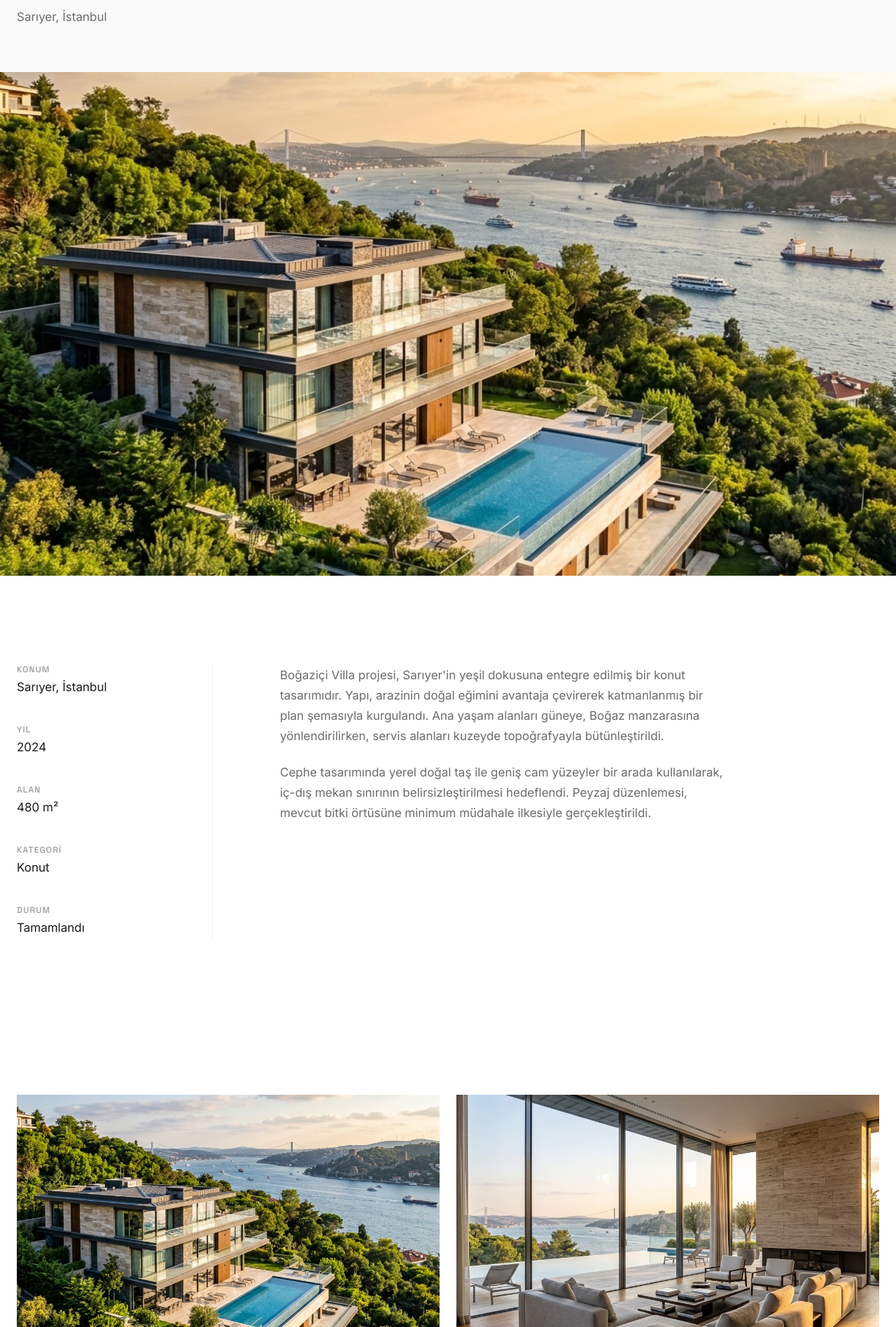
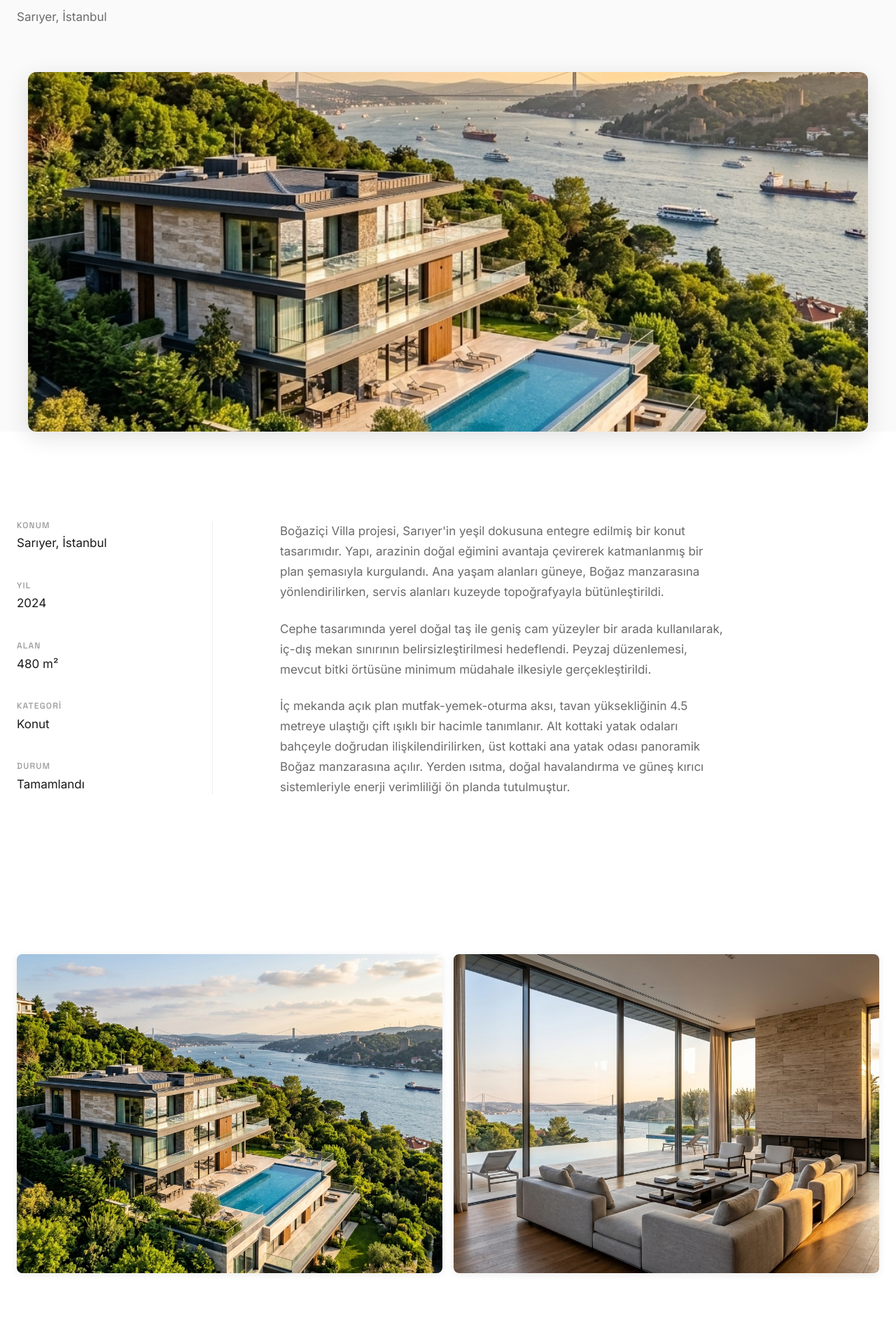
Before and after one commit to ykpgunduz/Yavuzoglu-Mimarlik, a Next.js app: page /projeler/bogazici-villa in a window 1280 px wide. Shown: the part 323-2220 px from the top of the page at 70% size. Built offline with nearby package versions, Linux system fonts and the light colour scheme.

Commit message:
yavuzoglu-mimarlik

```diff
--- a/src/app/projeler/[slug]/page.module.css
+++ b/src/app/projeler/[slug]/page.module.css
@@ -66,13 +66,18 @@
 /* ===== HERO GÖRSEL ===== */
 .heroImage {
   width: 100%;
+  padding: 0 var(--space-lg);
+  max-width: 1280px;
+  margin: 0 auto;
 }
 
 .heroPlaceholder {
   position: relative;
   width: 100%;
-  aspect-ratio: 16 / 9;
+  aspect-ratio: 21 / 9;
   overflow: hidden;
+  border-radius: 12px;
+  box-shadow: 0 8px 32px rgba(0, 0, 0, 0.12);
 }
 
 .heroImg {
@@ -145,13 +150,21 @@
 .galleryGrid {
   display: grid;
   grid-template-columns: repeat(2, 1fr);
-  gap: var(--space-md);
+  gap: var(--space-sm);
 }
 
 .galleryItem {
   position: relative;
-  aspect-ratio: 16 / 10;
+  aspect-ratio: 4 / 3;
   overflow: hidden;
+  border-radius: 8px;
+  box-shadow: 0 2px 12px rgba(0, 0, 0, 0.08);
+  transition: box-shadow var(--transition-fast), transform var(--transition-fast);
+}
+
+.galleryItem:hover {
+  box-shadow: 0 6px 24px rgba(0, 0, 0, 0.14);
+  transform: translateY(-3px);
 }
 
 .galleryImg {
@@ -160,7 +173,7 @@
 }
 
 .galleryItem:hover .galleryImg {
-  transform: scale(1.03);
+  transform: scale(1.05);
 }
 
 /* ===== PROJE NAVİGASYONU ===== */
@@ -214,8 +227,13 @@
 
 /* ===== RESPONSIVE ===== */
 @media (max-width: 768px) {
+  .heroImage {
+    padding: 0 var(--space-md);
+  }
+
   .heroPlaceholder {
     aspect-ratio: 16 / 9;
+    border-radius: 8px;
   }
 
   .contentGrid {
--- a/src/app/projeler/[slug]/page.tsx
+++ b/src/app/projeler/[slug]/page.tsx
@@ -135,6 +135,7 @@ export default async function ProjectDetailPage({ params }: PageProps) {
                     src={imgSrc}
                     alt={`${project.title} - Görsel ${i + 1}`}
                     fill
+                    sizes="(max-width: 768px) 100vw, 50vw"
                     className={styles.galleryImg}
                   />
                 </div>
--- a/src/data/projects.ts
+++ b/src/data/projects.ts
@@ -27,7 +27,9 @@ export const projects: Project[] = [
       "Boğaz siluetine açılan, doğal taş ve cam yüzeylerin diyaloğuyla şekillenen çağdaş bir yaşam alanı.",
     description: `Boğaziçi Villa projesi, Sarıyer'in yeşil dokusuna entegre edilmiş bir konut tasarımıdır. Yapı, arazinin doğal eğimini avantaja çevirerek katmanlanmış bir plan şemasıyla kurgulandı. Ana yaşam alanları güneye, Boğaz manzarasına yönlendirilirken, servis alanları kuzeyde topoğrafyayla bütünleştirildi.
 
-Cephe tasarımında yerel doğal taş ile geniş cam yüzeyler bir arada kullanılarak, iç-dış mekan sınırının belirsizleştirilmesi hedeflendi. Peyzaj düzenlemesi, mevcut bitki örtüsüne minimum müdahale ilkesiyle gerçekleştirildi.`,
+Cephe tasarımında yerel doğal taş ile geniş cam yüzeyler bir arada kullanılarak, iç-dış mekan sınırının belirsizleştirilmesi hedeflendi. Peyzaj düzenlemesi, mevcut bitki örtüsüne minimum müdahale ilkesiyle gerçekleştirildi.
+
+İç mekanda açık plan mutfak-yemek-oturma aksı, tavan yüksekliğinin 4.5 metreye ulaştığı çift ışıklı bir hacimle tanımlanır. Alt kottaki yatak odaları bahçeyle doğrudan ilişkilendirilirken, üst kottaki ana yatak odası panoramik Boğaz manzarasına açılır. Yerden ısıtma, doğal havalandırma ve güneş kırıcı sistemleriyle enerji verimliliği ön planda tutulmuştur.`,
     area: "480 m²",
     status: "Tamamlandı",
     featured: true,
@@ -50,7 +52,9 @@ Cephe tasarımında yerel doğal taş ile geniş cam yüzeyler bir arada kullan
       "Tarihi dokuya saygılı, esnek çalışma alanları sunan bir karma kullanımlı ofis projesi.",
     description: `Kadıköy'ün tarihi merkezine yakın konumlanan bu ofis yapısı, çevresindeki kentsel dokuyla ölçek ve malzeme dilinde uyum sağlamayı hedefler. Bina, açık plan ofis katları, ortak çalışma alanları ve zemin katta kamusal erişime açık bir kafe-galeri mekanı barındırır.
 
-Cephedeki dikey ahşap lamel sistemi hem güneş kontrolü sağlar hem de sokak cephesine ritmik bir doku katar. İç mekanda açığa çıkarılmış beton, doğal ahşap ve endüstriyel detaylar, sade ama karakterli bir atmosfer oluşturur.`,
+Cephedeki dikey ahşap lamel sistemi hem güneş kontrolü sağlar hem de sokak cephesine ritmik bir doku katar. İç mekanda açığa çıkarılmış beton, doğal ahşap ve endüstriyel detaylar, sade ama karakterli bir atmosfer oluşturur.
+
+Yapının çatı katında yeşil bir teras alanı tasarlanarak çalışanlara açık hava dinlenme imkanı sunulmuştur. Esnek bölme duvar sistemi sayesinde ofis katları, farklı kiracı ihtiyaçlarına göre yeniden düzenlenebilir. Bina genelinde enerji verimli aydınlatma, yağmur suyu geri kazanımı ve bisiklet park alanlarıyla sürdürülebilir bir çalışma ortamı hedeflenmiştir.`,
     area: "1.200 m²",
     status: "Tamamlandı",
     featured: true,
@@ -73,7 +77,9 @@ Cephedeki dikey ahşap lamel sistemi hem güneş kontrolü sağlar hem de sokak
       "Kompakt bir parselde maksimum yaşam kalitesi sunan, ışık odaklı bir konut tasarımı.",
     description: `Beşiktaş Ulus'ta dar ve derin bir parselde konumlanan bu konut projesi, sınırlı alanda yaşam kalitesini maksimize etme sorusuna yanıt arar. Tasarım, iç avlu ve ışıklık sistemleriyle her kata doğal ışık ulaştırırken, katlararası görsel bağlantılarla mekansal genişlik hissi yaratır.
 
-Malzeme paletinde beyaz sıva, doğal meşe ve mat siyah metal detaylar kullanıldı. Her dairenin en az bir yönde kente açılan geniş bir penceresi bulunur — bu, projenin temel tasarım ilkesidir.`,
+Malzeme paletinde beyaz sıva, doğal meşe ve mat siyah metal detaylar kullanıldı. Her dairenin en az bir yönde kente açılan geniş bir penceresi bulunur — bu, projenin temel tasarım ilkesidir.
+
+Ortak alanlarda minimalist bir tasarım dili benimsenmiş, giriş holü ve merdiven boşluğu zenithal bir ışıklıkla aydınlatılmıştır. Dairelerin iç düzeninde gizli depolama çözümleri ve entegre mobilya sistemleri kullanılarak kompakt alanlarda ferah bir yaşam deneyimi sağlanmıştır. Çatı katında sakinlere özel bir teras bahçesi, kentin panoramik manzarasıyla buluşma noktası olarak tasarlanmıştır.`,
     area: "320 m²",
     status: "Tamamlandı",
     featured: true,
@@ -96,7 +102,9 @@ Malzeme paletinde beyaz sıva, doğal meşe ve mat siyah metal detaylar kullanı
       "Ada mimarisinin geleneksel ölçeğini çağdaş bir dille yeniden yorumlayan ahşap bir yazlık konut.",
     description: `Büyükada'nın karakteristik ahşap yapı geleneğinden ilham alan bu yazlık ev, geleneksel ölçek ve oranları modern bir plan şemasıyla birleştirir. Geniş verandalar, yüksek tavanlar ve çapraz havalandırma sistemiyle doğal iklimlendirme ön planda tutuldu.
 
-Yapının ahşap taşıyıcı sistemi yerel ustalarla birlikte detaylandırıldı. Cephedeki panjur sistemi hem mahremiyet hem de güneş kontrolü sağlarken, adanın yeşil dokusuna karışan bir siluet oluşturur.`,
+Yapının ahşap taşıyıcı sistemi yerel ustalarla birlikte detaylandırıldı. Cephedeki panjur sistemi hem mahremiyet hem de güneş kontrolü sağlarken, adanın yeşil dokusuna karışan bir siluet oluşturur.
+
+Bahçe düzenlemesinde adanın endemik bitki türleri tercih edilerek doğal peyzajla uyum sağlanmıştır. Zemin katta deniz manzarasına açılan geniş bir salon ve açık mutfak yer alırken, üst katta yatak odaları çam ağaçlarının arasından süzülen ışıkla aydınlanır. Yaz aylarında doğal havalandırmanın yeterli olduğu yapıda, kışın ise şömine ve yerden ısıtma sistemiyle konforlu bir yaşam ortamı sunulmaktadır.`,
     area: "260 m²",
     status: "Tamamlandı",
     featured: false,
@@ -119,7 +127,9 @@ Yapının ahşap taşıyıcı sistemi yerel ustalarla birlikte detaylandırıld
       "1960'ların bir apartman katını çağdaş sanat galerisine dönüştüren minimal bir iç mekan projesi.",
     description: `Nişantaşı'nda 1960'lara ait bir apartmanın ikinci katının çağdaş sanat galerisine dönüştürülmesi projesinde, mevcut yapının kemik yapısı korunarak iç mekan tamamen yeniden kurgulandı. Orijinal tavan yüksekliğinin sağladığı avantajla, esnek sergileme duvarları ve doğal ışık kuyuları tasarlandı.
 
-Zemin, dökme beton; duvarlar, beyaz alçı sıva; tavan ise açığa çıkarılmış orijinal beton kasettir. Bu üç yüzey bir araya geldiğinde, sanat eserlerinin ön plana çıktığı nötr ama atmosferik bir mekan ortaya çıkar.`,
+Zemin, dökme beton; duvarlar, beyaz alçı sıva; tavan ise açığa çıkarılmış orijinal beton kasettir. Bu üç yüzey bir araya geldiğinde, sanat eserlerinin ön plana çıktığı nötr ama atmosferik bir mekan ortaya çıkar.
+
+Aydınlatma tasarımı, galeri mekanının en kritik unsurlarından biri olarak ele alınmıştır. Ray tipi LED armatürler eserlere odaklanmış spot aydınlatma sağlarken, tavan ışık kuyularından süzülen doğal gün ışığı mekana canlı bir atmosfer katar. Giriş bölümünde küçük bir kafe köşesi ve sanat kitapları bölümü, ziyaretçi deneyimini zenginleştiren tamamlayıcı unsurlar olarak tasarlanmıştır.`,
     area: "180 m²",
     status: "Tamamlandı",
     featured: false,
@@ -142,7 +152,9 @@ Zemin, dökme beton; duvarlar, beyaz alçı sıva; tavan ise açığa çıkarıl
       "Deniz seviyesinden yükselen, sürdürülebilir malzemelerle tasarlanmış bir kıyı konut projesi.",
     description: `Tarabya sahilinde konumlanan bu residence projesi, denizle ilişkiyi her kattan yaşatmayı hedefler. Yapının kademeli kütle organizasyonu, her daireye kesintisiz bir deniz görüşü ve geniş bir teras alanı sağlar.
 
-Sürdürülebilirlik projenin temel ilkelerinden biridir: yağmur suyu toplama, pasif güneş kontrolü ve yerel malzeme kullanımı tasarımın ayrılmaz parçalarıdır. Cephede kullanılan geri dönüştürülmüş ahşap kompozit paneller hem estetik hem de çevresel sorumluluk taşır.`,
+Sürdürülebilirlik projenin temel ilkelerinden biridir: yağmur suyu toplama, pasif güneş kontrolü ve yerel malzeme kullanımı tasarımın ayrılmaz parçalarıdır. Cephede kullanılan geri dönüştürülmüş ahşap kompozit paneller hem estetik hem de çevresel sorumluluk taşır.
+
+Zemin katta sakinlere özel bir yüzme havuzu, fitness merkezi ve sosyal tesis alanı yer almaktadır. Yeraltı otoparkı, akıllı ev otomasyon sistemleri ve 24 saat güvenlik hizmeti projenin sunduğu yaşam kalitesinin tamamlayıcı unsurlarıdır. Peyzaj tasarımında Akdeniz bitkileri ve su öğeleri kullanılarak, sahil yaşamının ruhunu yansıtan huzurlu bir ortam yaratılmıştır.`,
     area: "2.400 m²",
     status: "Devam Ediyor",
     featured: false,
```
